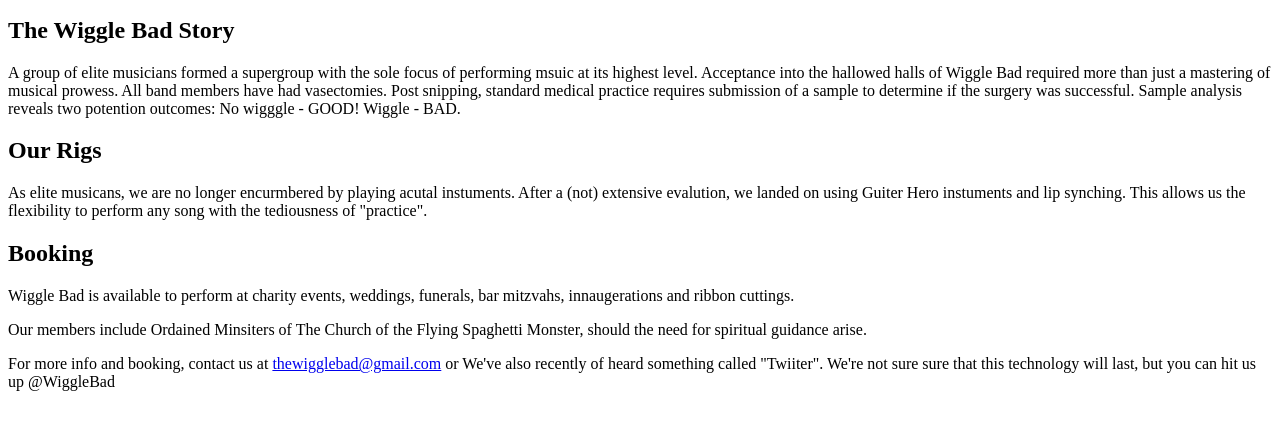
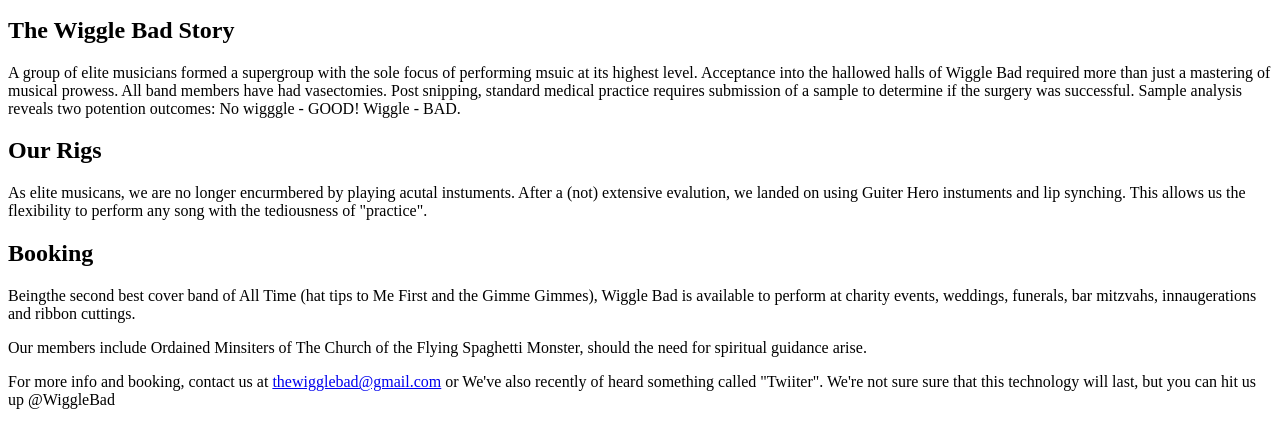
Before and after one commit to wigglebad/wigglebad.github.io, a plain HTML site: page index.html in a window 1280 px wide. Shown: the part 253-700 px from the top of the page. Drawn offline with Linux system fonts and the light colour scheme.

Commit message:
Update index.html

```diff
--- a/index.html
+++ b/index.html
@@ -16,7 +16,7 @@
     This allows us the flexibility to perform any song with the tediousness of "practice".
     </p>
   <h2> Booking </h2>
-  <p> Wiggle Bad is available to perform at charity events, weddings, funerals, bar mitzvahs, innaugerations and ribbon cuttings. </p>
+  <p>Beingthe second best cover band of All Time (hat tips to Me First and the Gimme Gimmes), Wiggle Bad is available to perform at charity events, weddings, funerals, bar mitzvahs, innaugerations and ribbon cuttings. </p>
    <p> Our members include Ordained Minsiters of The Church of the Flying Spaghetti Monster, should the need for spiritual guidance arise.</p>
   <p> For more info and booking, contact us at <a href="thewigglebad@gmail.com"> thewigglebad@gmail.com</a> or
     We've also recently of heard something called "Twiiter".  We're not sure sure that this technology will last, but you can hit us up @WiggleBad
```
